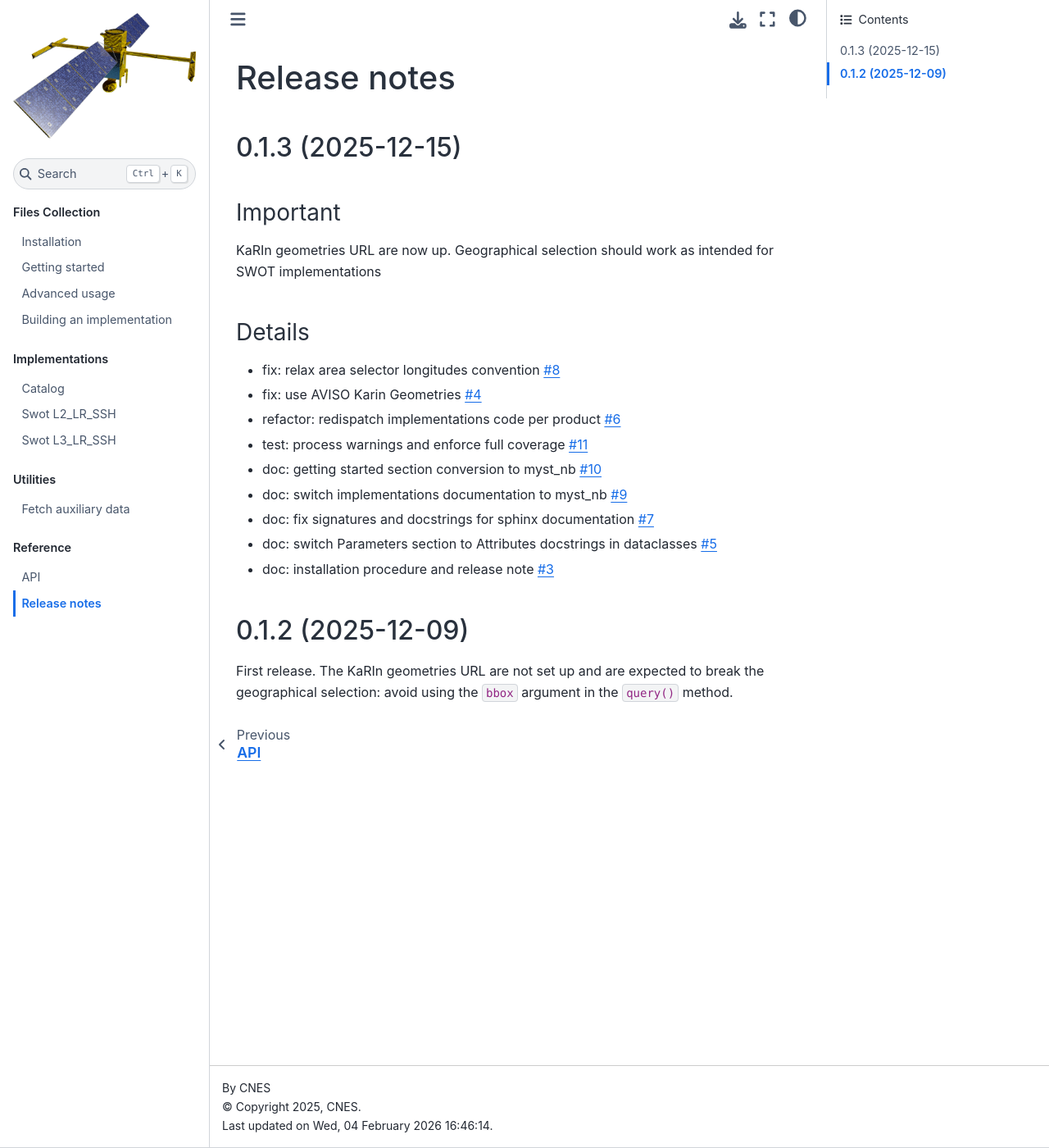
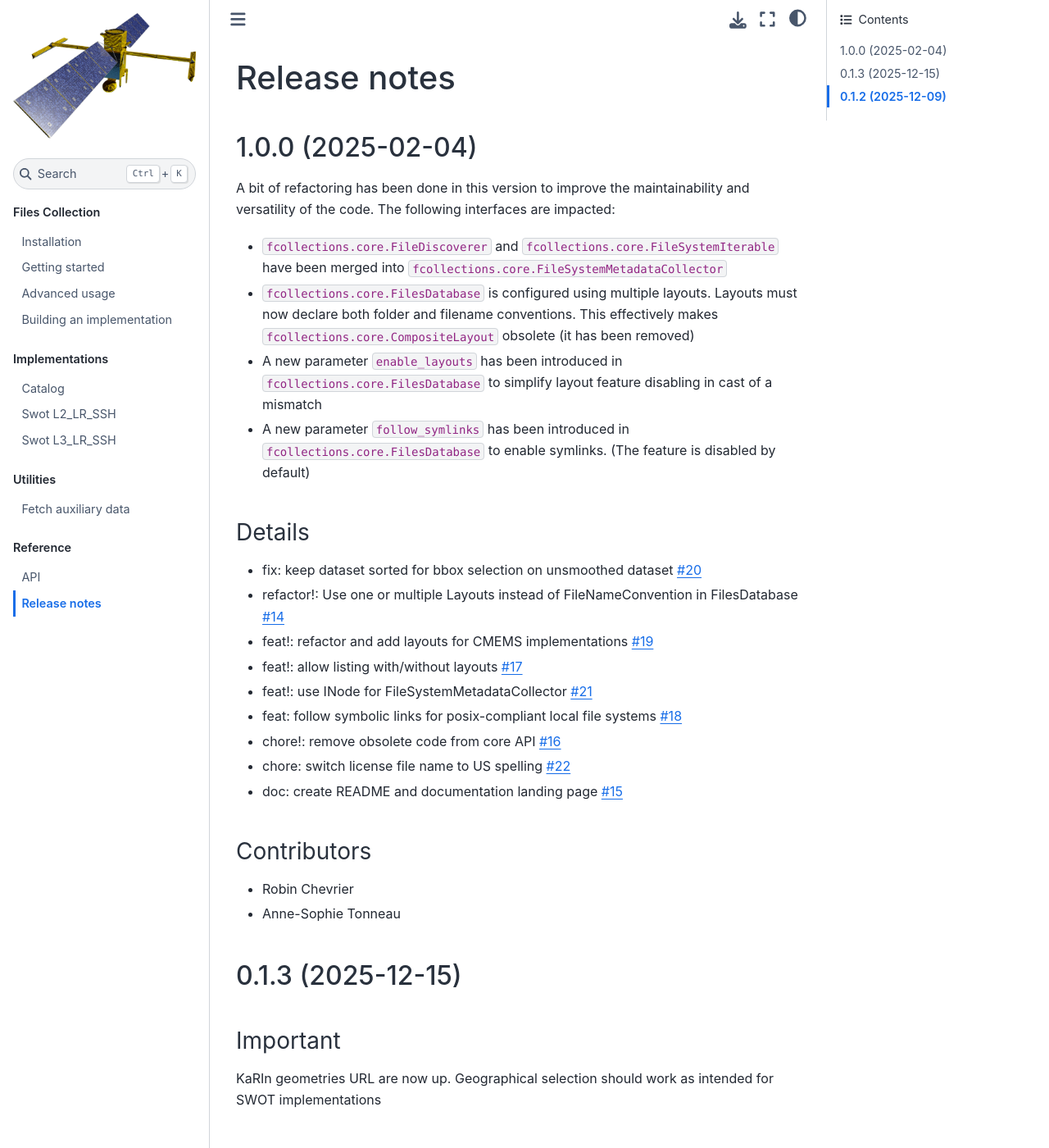
Before and after one commit to robin-cls/fcollections, a Sphinx documentation site: the page built from docs/changelog.rst, in a window 1280 px wide and 1400 px high. Shown: the whole window at 82% size. Built offline with Sphinx 7.4.7 and the Sphinx Book theme 1.1.4, drawn with Linux system fonts in a browser that asks for light colours.

Commit message:
doc: release note for v1.0.0 (#23)

```diff
--- a/docs/changelog.rst
+++ b/docs/changelog.rst
@@ -1,5 +1,39 @@
 Release notes
 =============
+
+1.0.0 (2025-02-04)
+------------------
+
+A bit of refactoring has been done in this version to improve the maintainability
+and versatility of the code. The following interfaces are impacted:
+
+- ``fcollections.core.FileDiscoverer`` and ``fcollections.core.FileSystemIterable`` have been merged into
+  ``fcollections.core.FileSystemMetadataCollector``
+- ``fcollections.core.FilesDatabase`` is configured using multiple layouts. Layouts must now declare both folder and filename conventions.
+  This effectively makes ``fcollections.core.CompositeLayout`` obsolete (it has been removed)
+- A new parameter ``enable_layouts`` has been introduced in ``fcollections.core.FilesDatabase`` to simplify layout feature disabling in
+  cast of a mismatch
+- A new parameter ``follow_symlinks`` has been introduced in ``fcollections.core.FilesDatabase`` to enable symlinks. (The feature is
+  disabled by default)
+
+Details
+.......
+
+- fix: keep dataset sorted for bbox selection on unsmoothed dataset `#20 <https://github.com/robin-cls/fcollections/pull/20>`_
+- refactor!: Use one or multiple Layouts instead of FileNameConvention in FilesDatabase `#14 <https://github.com/robin-cls/fcollections/pull/14>`_
+- feat!: refactor and add layouts for CMEMS implementations `#19 <https://github.com/robin-cls/fcollections/pull/19>`_
+- feat!: allow listing with/without layouts `#17 <https://github.com/robin-cls/fcollections/pull/17>`_
+- feat!: use INode for FileSystemMetadataCollector `#21 <https://github.com/robin-cls/fcollections/pull/21>`_
+- feat: follow symbolic links for posix-compliant local file systems `#18 <https://github.com/robin-cls/fcollections/pull/18>`_
+- chore!: remove obsolete code from core API `#16 <https://github.com/robin-cls/fcollections/pull/16>`_
+- chore: switch license file name to US spelling `#22 <https://github.com/robin-cls/fcollections/pull/22>`_
+- doc: create README and documentation landing page `#15 <https://github.com/robin-cls/fcollections/pull/15>`_
+
+Contributors
+............
+
+- Robin Chevrier
+- Anne-Sophie Tonneau
 
 0.1.3 (2025-12-15)
 ------------------
```
